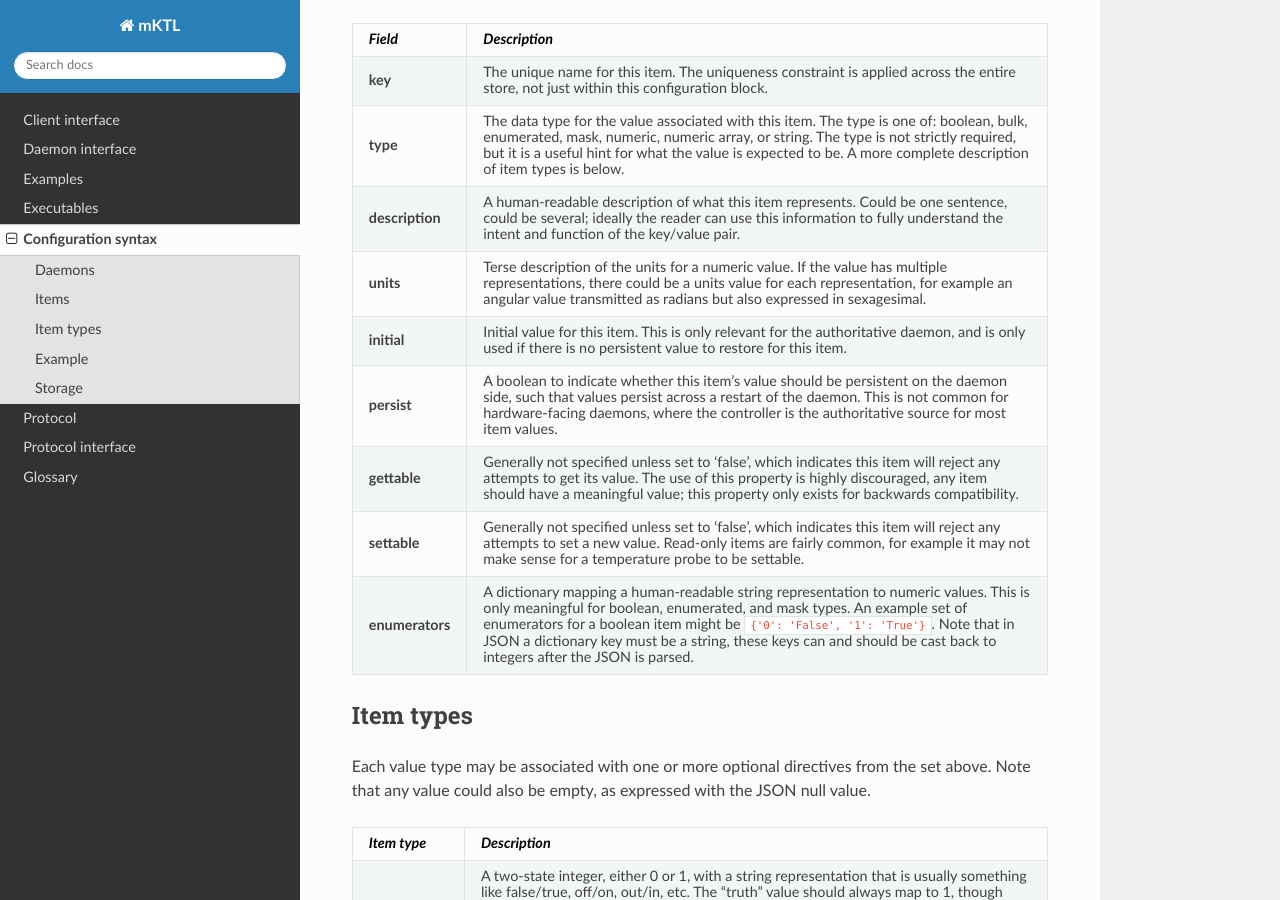
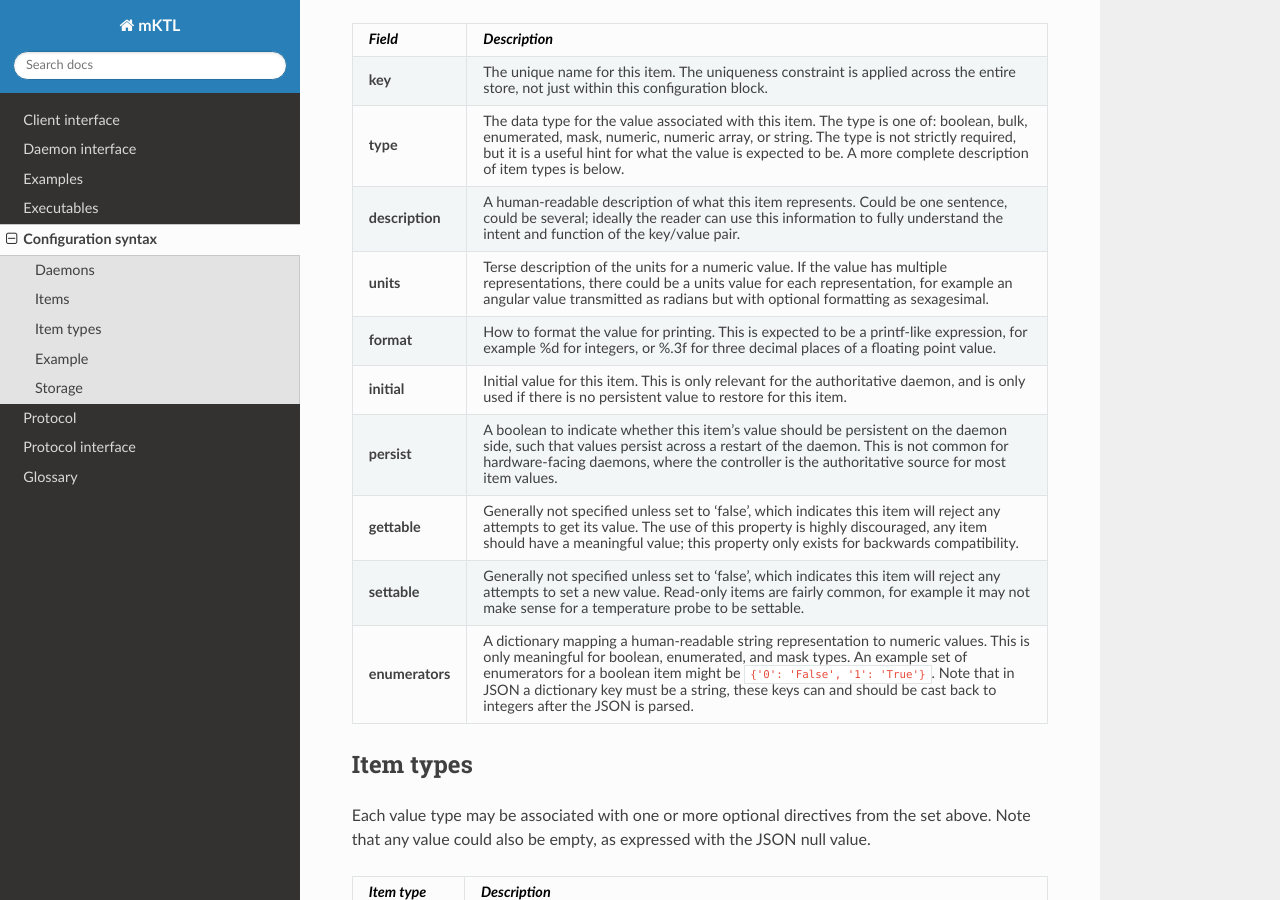
Before and after one commit to KeckObservatory/mKTL, a Sphinx documentation site: the page built from doc/configuration.rst, in a window 1280 px wide and 900 px high, scrolled down 1421 px. Built offline with Sphinx 7.4.7 and the Read the Docs theme 3.1.0, drawn with Linux system fonts in a browser that asks for light colours.

Commit message:
Add the 'format' configuration directive.

```diff
--- a/doc/configuration.rst
+++ b/doc/configuration.rst
@@ -116,7 +116,12 @@ item.
 		If the value has multiple representations, there
 		could be a units value for each representation, for
 		example an angular value transmitted as radians but
-		also expressed in sexagesimal.
+		with optional formatting as sexagesimal.
+
+**format**	How to format the value for printing. This is expected
+		to be a printf-like expression, for example %d for
+		integers, or %.3f for three decimal places of a floating
+		point value.
 
 **initial**	Initial value for this item. This is only relevant
 		for the authoritative daemon, and is only used if
```
